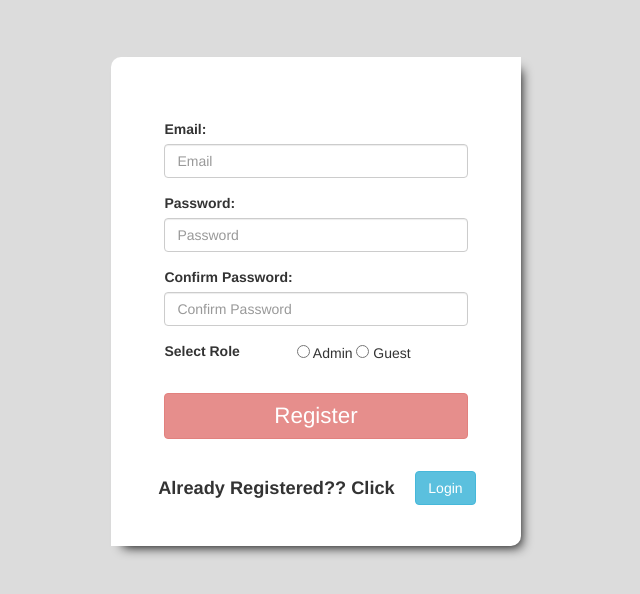
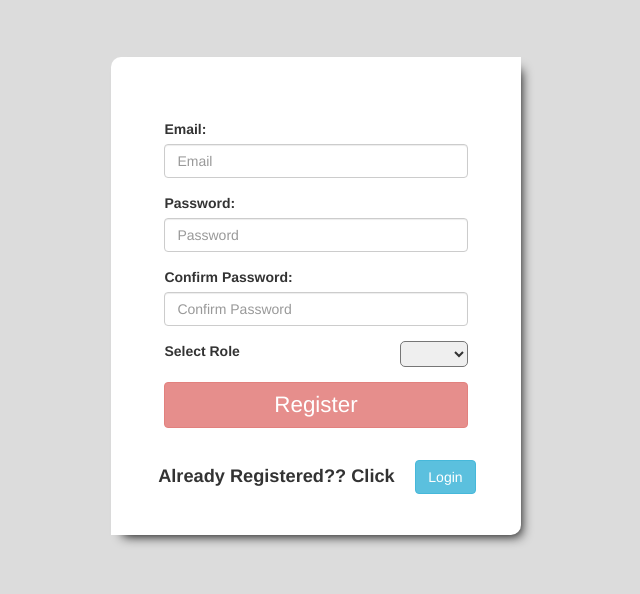
Before and after one commit to Prateek0129/Login-Registration, an Angular app: page /register in a window 1280 px wide. Shown: the top 594 px of the page, without its empty margins (324-964 px from the left). Built offline with nearby package versions, Linux system fonts and the light colour scheme.

Commit message:
Modified

```diff
--- a/src/app/app.module.ts
+++ b/src/app/app.module.ts
@@ -9,7 +9,7 @@ import { RegisterComponent } from './register/register.component';
 import { AppRoutingModule } from './app-routing.module';
 import { HttpClientModule } from '@angular/common/http';
 import { LoginService } from './login.service';
-
+import { RegisterService } from './register.service'
 @NgModule({
 
   imports: [
@@ -23,7 +23,7 @@ import { LoginService } from './login.service';
     LoginComponent,
     RegisterComponent
   ],
-  providers: [LoginService],
+  providers: [LoginService, RegisterService],
   bootstrap: [AppComponent]
 })
 export class AppModule { }
--- a/src/app/login.service.ts
+++ b/src/app/login.service.ts
@@ -4,8 +4,6 @@ import { promise } from 'selenium-webdriver';
 
 @Injectable()
 export class LoginService {
-login;
-register;
   constructor(private http: HttpClient) { }
   onLogin(post) {
     return new Promise((resolve,reject)=>{
@@ -15,12 +13,4 @@ register;
     .subscribe((data)=>{resolve(true)});
     })
   }
-  onRegister(post) {
-    return new Promise((resolve,reject)=>{
-      this.http.get('https://secure-refuge-14993.herokuapp.com/add_user', {
-      params: new HttpParams().set('username', post.email).set('password', post.password).set('role', post.role)
-    })
-    .subscribe((data)=>{resolve(true)});
-    })
-  }
 }
--- /dev/null
+++ b/src/app/register.service.ts
@@ -0,0 +1,16 @@
+import { Injectable } from '@angular/core';
+import { HttpParams, HttpClient } from "@angular/common/http"
+
+@Injectable()
+export class RegisterService {
+
+  constructor(private http:HttpClient) { }
+  onRegister(post) {
+    return new Promise((resolve,reject)=>{
+      this.http.get('https://secure-refuge-14993.herokuapp.com/add_user', {
+      params: new HttpParams().set('username', post.email).set('password', post.password).set('role', post.role)
+    })
+    .subscribe((data)=>{resolve(true)});
+    })
+  }
+}
--- a/src/app/register/register.component.css
+++ b/src/app/register/register.component.css
@@ -19,7 +19,6 @@ label {
 .btn-alter {
     font-size: 160%;
     padding: 2%;
-    margin-top:10%;
 }
 .color {
     background-color: #5cb85c;
@@ -43,6 +42,11 @@ label {
 .submit {
     position: relative;
 }
+.dropdown {
+    float: right;
+    padding: 1%;
+    border-radius: 5px;
+}
 .loader {
     border: 5px solid #f3f3f3;
     border-radius: 50%;
@@ -59,3 +63,6 @@ label {
     0% { transform: rotate(0deg); }
     100% { transform: rotate(360deg); }
   }
+  .role {
+      overflow: auto;
+  }
--- a/src/app/register/register.component.html
+++ b/src/app/register/register.component.html
@@ -31,11 +31,15 @@
         </div>
     </div>
     <div class="form-inside">
+        <div class="role">
         <label for="role">
             Select Role
         </label>
-        <input type="radio" name="role" formControlName="role" id="role" value="admin"> Admin
-        <input type="radio" name="role" formControlName="role" id="role" value="guest"> Guest
+        <select id="role" formControlName="role" required class="dropdown">
+        <option value="admin"> Admin  </option>
+        <option value="guest"> Guest  </option>
+        </select>
+        </div>
         <div *ngIf="!registerForm.controls['email'].errors && !registerForm.controls['password'].errors && !registerForm.controls.confirmPassword.errors?.MatchPassword">
             <div [hidden]="!registerForm.controls['role'].errors" class="alert alert-danger alert-override">Please select a <strong>Role.</strong></div>
         </div>
--- a/src/app/register/register.component.ts
+++ b/src/app/register/register.component.ts
@@ -3,7 +3,7 @@ import { FormControl, FormGroup, FormBuilder, Validators  } from '@angular/forms
 import { patternValidator } from '../shared/pattern-validator';
 import { PasswordValidation } from '../shared/password-match';
 import { passwordPattern } from '../shared/password-pattern';
-import { LoginService } from '../login.service';
+import { RegisterService } from '../register.service';
 
 
 @Component({
@@ -16,7 +16,7 @@ export class RegisterComponent implements OnInit {
   spin:boolean = false;
   registerForm: FormGroup;
 
-  constructor(public loginService: LoginService ) { }
+  constructor(public registerService: RegisterService ) { }
 
   ngOnInit() {
     this.createForm();
@@ -32,7 +32,7 @@ export class RegisterComponent implements OnInit {
 
   onRegister(post) {
     this.spin = true
-    this.loginService.onRegister(post).then(()=>{
+    this.registerService.onRegister(post).then(()=>{
     this.spin = false;
     });
   }
```
